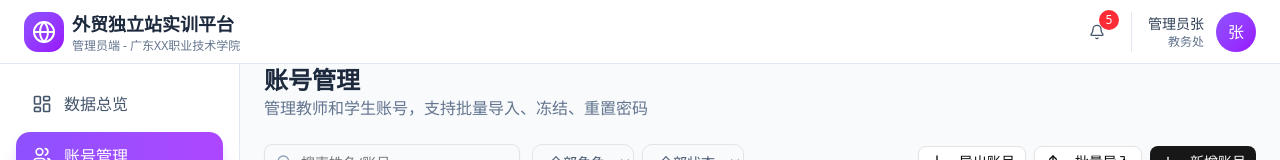
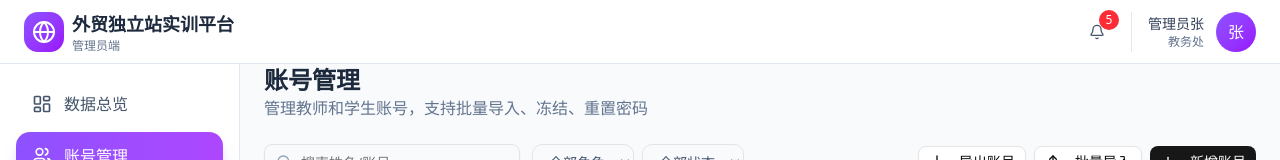
Before and after one commit to ZBCs-StudioCr-CN/ecommerce-training-platform, a Next.js app: page /admin/accounts in a window 1280 px wide. Shown: the top 160 px of the page. Built offline with nearby package versions, Linux system fonts and the light colour scheme.

Commit message:
fix: 统一三端口标题显示格式

```diff
--- a/src/app/admin/accounts/page.tsx
+++ b/src/app/admin/accounts/page.tsx
@@ -121,7 +121,7 @@ export default function AccountsPage() {
               </div>
               <div>
                 <h1 className="text-lg font-bold text-slate-800">外贸独立站实训平台</h1>
-                <p className="text-xs text-slate-500">管理员端 - 广东XX职业技术学院</p>
+                <p className="text-xs text-slate-500">管理员端</p>
               </div>
             </Link>
           </div>
--- a/src/app/admin/dashboard/page.tsx
+++ b/src/app/admin/dashboard/page.tsx
@@ -117,7 +117,7 @@ export default function AdminDashboard() {
               </div>
               <div>
                 <h1 className="text-lg font-bold text-slate-800">外贸独立站实训平台</h1>
-                <p className="text-xs text-slate-500">管理员端 - 广东XX职业技术学院</p>
+                <p className="text-xs text-slate-500">管理员端</p>
               </div>
             </Link>
           </div>
--- a/src/app/student/dashboard/page.tsx
+++ b/src/app/student/dashboard/page.tsx
@@ -152,7 +152,7 @@ export default function StudentDashboard() {
               </div>
               <div>
                 <h1 className="text-lg font-bold text-slate-800">外贸独立站实训平台</h1>
-                <p className="text-xs text-slate-500">Cross-border E-commerce Training Platform</p>
+                <p className="text-xs text-slate-500">学生端</p>
               </div>
             </Link>
           </div>
--- a/src/app/teacher/dashboard/page.tsx
+++ b/src/app/teacher/dashboard/page.tsx
@@ -80,7 +80,7 @@ export default function TeacherDashboard() {
               </div>
               <div>
                 <h1 className="text-lg font-bold text-slate-800">外贸独立站实训平台</h1>
-                <p className="text-xs text-slate-500">教师端 - 王老师</p>
+                <p className="text-xs text-slate-500">教师端</p>
               </div>
             </Link>
           </div>
--- a/src/app/teacher/practice/page.tsx
+++ b/src/app/teacher/practice/page.tsx
@@ -81,7 +81,7 @@ export default function TeacherPracticePage() {
               </div>
               <div>
                 <h1 className="text-lg font-bold text-slate-800">外贸独立站实训平台</h1>
-                <p className="text-xs text-slate-500">教师端 - 王老师</p>
+                <p className="text-xs text-slate-500">教师端</p>
               </div>
             </Link>
           </div>
```
Also changed, not shown: assets/image.png.
